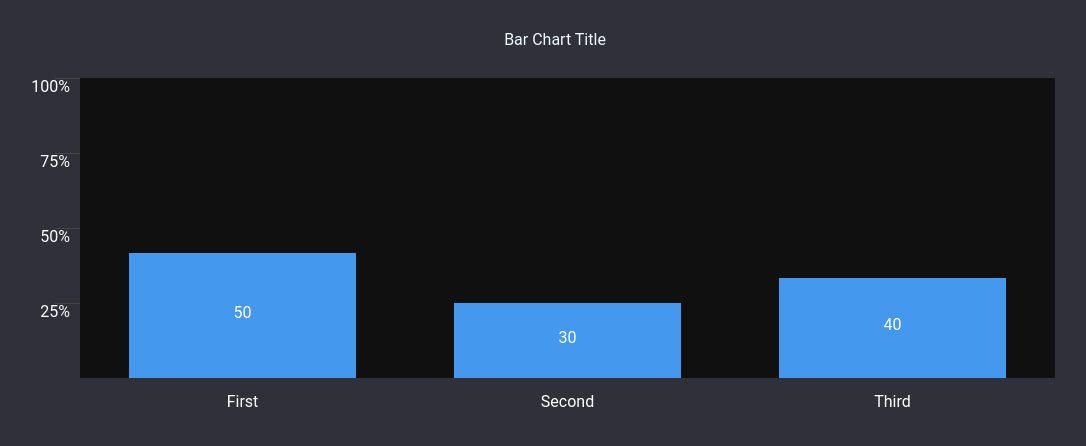
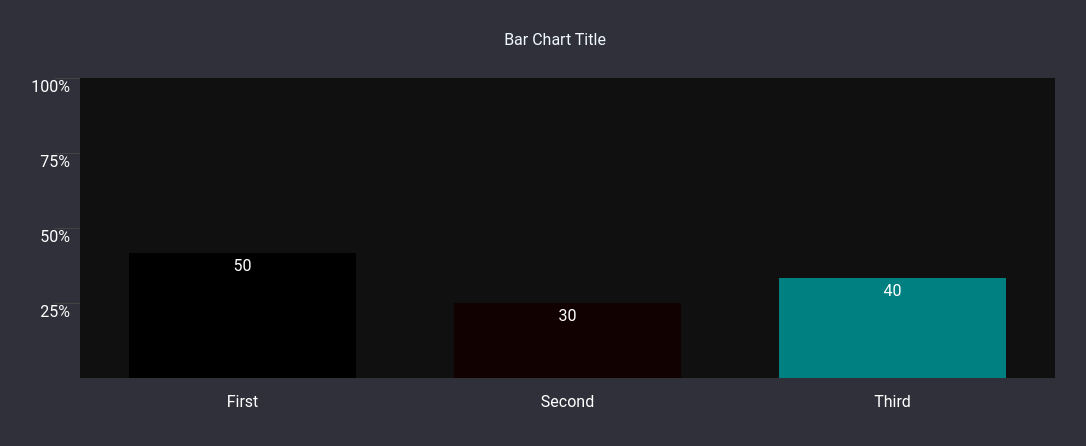
Before and after one commit to ahSOLO/Bar-Chart-Lib, a website: page index.html in a window 1280 px wide. Shown: the whole page, without its empty margins (85-1171 px from the left). Drawn offline with nearby package versions, Linux system fonts and the light colour scheme.

Commit message:
completed feature: customizable bar colors

```diff
--- a/barchartscript.js
+++ b/barchartscript.js
@@ -1,5 +1,5 @@
 // Input Test Variable
-drawBarChart({First: 50, Second: 30, Third: 40}, {valuePosition: "middle"}, $("body"));
+drawBarChart({First: 50, Second: 30, Third: 40}, {valuePosition: "top", barColors: ["#000000", "#110101", "#008080"]}, $("body"));
 
 function drawBarChart(data, options, element){
 
@@ -25,6 +25,7 @@ function drawBarChart(data, options, element){
   createBars();
   setWidth();
   if (options.valuePosition) setValuePos(options.valuePosition);
+  if (options.barColors) setBarColours(options.barColors);
 
   // Adjust width and margins of bars on window resize
   if (!options.chartWidth) {
@@ -44,10 +45,8 @@ function drawBarChart(data, options, element){
   function createBars(){
     let index = 0;
     $.each(data,function(property, value){
-      $("#bars").append('<li><div class="bar"><span class=bar-value>'+value+'</span></div><span class=bar-title>'+property+'</span></li>')
-      $(".bar").eq(index)
-      .height(barHeight * value/total)
-      ;
+      $("#bars").append('<li><div class="bar"><span class=bar-value>'+value+'</span></div><span class=bar-title>'+property+'</span></li>');
+      $(".bar").eq(index).height(barHeight * value/total);
       index++;
     });
   }
@@ -64,6 +63,13 @@ function drawBarChart(data, options, element){
     else if (position === "bottom") $(".bar-value").addClass("value-bottom");
   }
 
+  function setBarColours(color){
+    if (typeof color === "string") $(".bar").css("background-color", color)
+    else if (Array.isArray(color)) $.each(color, function(index) {
+      $(".bar").eq(index).css("background-color", color[index]);
+    });
+  }
+
   // Set width and margins of chart and bars
   function setWidth(){
     $("#chart").width(chartWidth);
--- a/styles.css
+++ b/styles.css
@@ -107,7 +107,7 @@ body {
     display: block;
     width: 70%;
     margin-left: auto;
-    background: #4499ee;
+    background-color: #4499ee;
     position: absolute;
     bottom: 0;
   }
```
